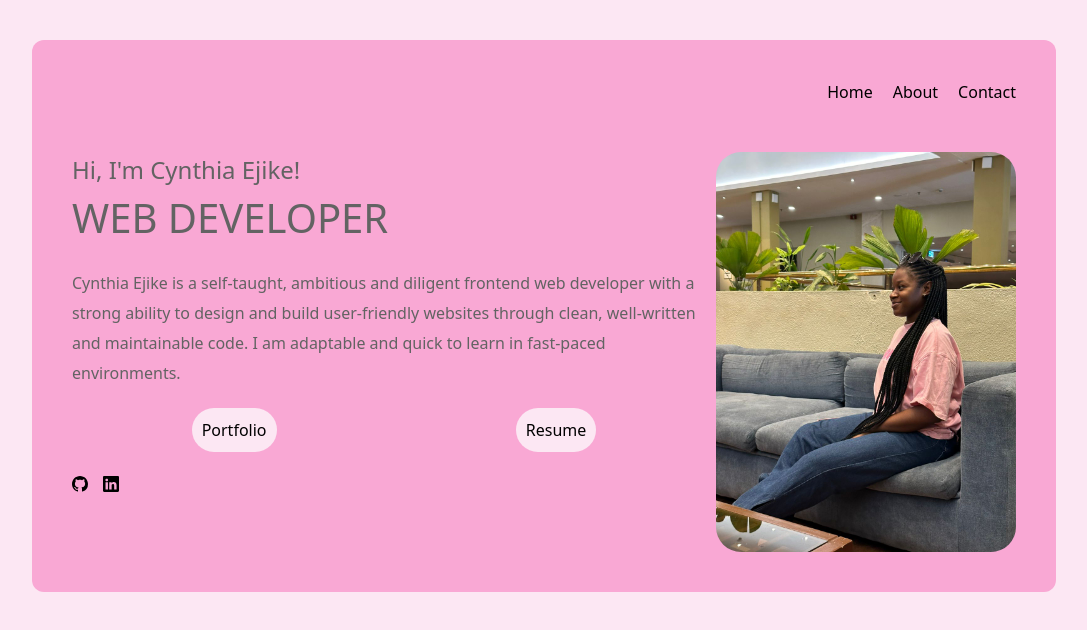
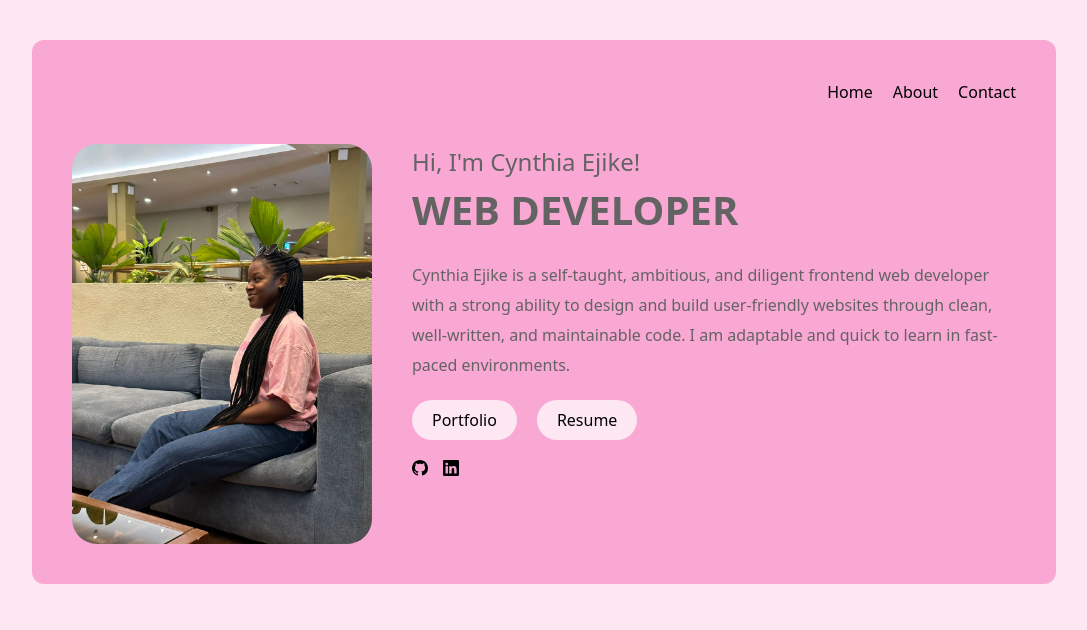
Before and after one commit to Cynthia-00/My-tailwind-portfolio, a plain HTML site: page index.html in a window 1280 px wide. Shown: the whole page, without its empty margins (96-1183 px from the left). Drawn offline with nearby package versions, Linux system fonts and the light colour scheme; a web font is replaced by a local one.

Commit message:
UPDATE: Cleaned up index.html file, (second update)

```diff
--- a/index.html
+++ b/index.html
@@ -2,59 +2,64 @@
 <html lang="en">
 
 <head>
-    <meta charset="UTF-8">
-    <meta name="viewport" content="width=device-width, initial-scale=1.0">
-    <title>Document</title>
+  <meta charset="UTF-8" />
+  <meta name="viewport" content="width=device-width, initial-scale=1.0" />
+  <title>Cynthia Ejike - Web Developer</title>
+
+  <!-- Tailwind CSS -->
   <script src="https://cdn.tailwindcss.com"></script>
-    <link rel="stylesheet" href="style.css">
-    <link rel="preconnect" href="https://fonts.googleapis.com">
-    <link rel="preconnect" href="https://fonts.gstatic.com" crossorigin>
-    <link href="https://fonts.googleapis.com/css2?family=DynaPuff&display=swap" rel="stylesheet">
 
+  <!-- Custom Styles -->
+  <link rel="stylesheet" href="style.css" />
+
+  <!-- Google Fonts -->
+  <link rel="preconnect" href="https://fonts.googleapis.com" />
+  <link rel="preconnect" href="https://fonts.gstatic.com" crossorigin />
+  <link href="https://fonts.googleapis.com/css2?family=DynaPuff&display=swap" rel="stylesheet" />
 </head>
 
-<body class="bg-pink-100 flex justify-center">
-
-    <div class="bg-pink-300 w-[80%] p-10 rounded-xl mt-10 ">
-        <!--max-md: w-full m-2 mt-5-->
+<body class="bg-pink-100 flex justify-center font-[DynaPuff]">
+  <div class="bg-pink-300 w-[80%] p-10 rounded-xl mt-10">
     <header class="flex justify-end">
       <nav class="flex gap-5">
-                <a href="">Home</a>
-                <a href="./about cynthia.html">About</a>
-                <a href="./contact cynthia.html">Contact</a>
+        <a href="./index.html" class="hover:underline">Home</a>
+        <a href="./about-cynthia.html" class="hover:underline">About</a>
+        <a href="./contact-cynthia.html" class="hover:underline">Contact</a>
       </nav>
-        </header> <br> <br>
+    </header>
 
-        <div class="me">
-            <img src="./my picture(1).jpeg" class=" mine  md: w-[300px] float-right rounded-[25px] ">
-            <!--w-full mb-[10%]-->
+    <main class="mt-10 flex flex-col md:flex-row md:gap-10">
+      <div class="flex-shrink-0">
+        <img src="./my picture(1).jpeg" alt="Cynthia Ejike" class="w-full md:w-[300px] rounded-[25px] object-cover" />
       </div>
 
-        <div class="cont ">
-            <!--max-sm: w-full-->
-            <div class="summary">
+      <div class="flex-1">
+        <section class="summary mb-5">
           <h2 class="text-[1.5rem]">Hi, I'm Cynthia Ejike!</h2>
+          <h1 class="text-[2.5rem] mb-5 font-bold">WEB DEVELOPER</h1>
+          <p class="mb-5 leading-[30px]">
+            Cynthia Ejike is a self-taught, ambitious, and diligent frontend web developer with a strong ability to
+            design and build user-friendly websites through clean, well-written, and maintainable code. I am adaptable
+            and quick to learn in fast-paced environments.
+          </p>
+        </section>
 
-                <h1 class="text-[2.5rem] mb-5">WEB DEVELOPER</h1>
-                <p class="mb-5 leading-[30px]">Cynthia Ejike is a self-taught, ambitious and diligent frontend web
-                    developer with a strong ability to design and build user-friendly websites through clean,
-                    well-written and maintainable code. I am adaptable and quick to learn in fast-paced environments.
-                </p>
+        <div class="btnn flex gap-5 mb-5">
+          <a href="./inexx.html" class="bg-pink-100 px-5 py-2 rounded-3xl hover:bg-pink-200">Portfolio</a>
+          <a href="./indyy.html" class="bg-pink-100 px-5 py-2 rounded-3xl hover:bg-pink-200">Resume</a>
         </div>
 
-            <div class="btnn flex justify-around">
-                <button class="bg-pink-100 p-[10px] rounded-3xl"><a href="./inexx.html">Portfolio</a></button> <button
-                    class="bg-pink-100 p-[10px] rounded-3xl"><a href="./indyy.html">Resume</a></button>
-            </div> <br>
-
         <div class="icons flex gap-[15px]">
-                <a href="https://github.com/"><img src="./github.svg" alt=""></a>
-                <a href="http://linkedin.com/in/cynthia-ejike"><img src="./linkedin.svg" alt=""></a>
-            </div>
-
+          <a href="https://github.com/" target="_blank">
+            <img src="./github.svg" alt="GitHub Profile" />
+          </a>
+          <a href="http://linkedin.com/in/cynthia-ejike" target="_blank">
+            <img src="./linkedin.svg" alt="LinkedIn Profile" />
+          </a>
         </div>
       </div>
-
+    </main>
+  </div>
 </body>
 
 </html>
```
Lines whose indentation alone changed are shown as unchanged.
